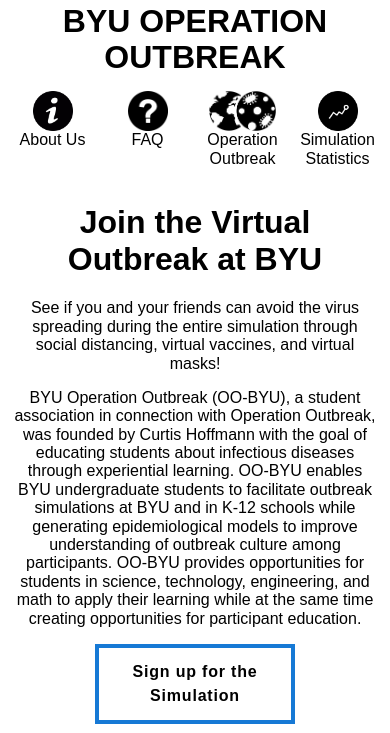
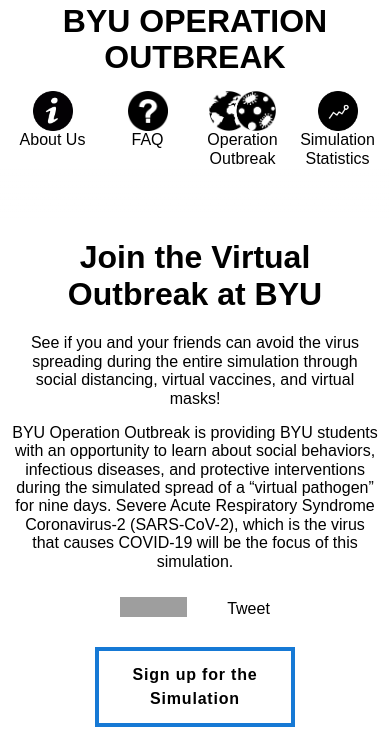
Before and after one commit to landiinii/OOBYU, a plain HTML site: page index.html in a window 390 px wide. Shown: the part 111-844 px from the top of the page. Drawn offline with nearby package versions, Linux system fonts and the light colour scheme; grey boxes are pictures that could not be loaded.

Commit message:
mobile frozen header, share buttons

```diff
--- a/index.html
+++ b/index.html
@@ -14,8 +14,6 @@
   <body>
     <div id="app">
       <div class="menu">
-
-
         <a href="index.html">
           <div class="left">
             <div class="logo">
@@ -27,8 +25,6 @@
             </div>
           </div>
         </a>
-
-
 
         <div class="right">
           <a href="info.html">
@@ -67,8 +63,20 @@
         </div>
         <div class="explain">
           <p>
-            BYU Operation Outbreak (OO-BYU), a student association in connection with Operation Outbreak, was founded by Curtis Hoffmann with the goal of educating students about infectious diseases through experiential learning. OO-BYU enables BYU undergraduate students to facilitate outbreak simulations at BYU and in K-12 schools while generating epidemiological models to improve understanding of outbreak culture among participants. OO-BYU provides opportunities for students in science, technology, engineering, and math to apply their learning while at the same time creating opportunities for participant education.
+            BYU Operation Outbreak is providing BYU students with an opportunity to learn about social behaviors, infectious diseases, and protective interventions during the simulated spread of a “virtual pathogen” for nine days. Severe Acute Respiratory Syndrome Coronavirus-2 (SARS-CoV-2), which is the virus that causes COVID-19 will be the focus of this simulation.
           </p>
+        </div>
+        <div class="shareButtons">
+          <div class="facebook share">
+            <iframe src="https://www.facebook.com/plugins/share_button.php?href=https%3A%2F%2Foo.byu.edu&layout=button&size=small&width=67&height=20&appId" width="67" height="20" style="border:none;overflow:hidden" scrolling="no" frameborder="0" allowfullscreen="true" allow="autoplay; clipboard-write; encrypted-media; picture-in-picture; web-share"></iframe>
+          </div>
+          <div class="linkedin share">
+            <script src="https://platform.linkedin.com/in.js" type="text/javascript">lang: en_US</script>
+            <script type="IN/Share" data-url="https://oo.byu.edu"></script>
+          </div>
+          <div class="twitter share">
+            <a href="https://twitter.com/share?ref_src=twsrc%5Etfw" class="twitter-share-button" data-url="https://oo.byu.edu" data-hashtags="OperationOutbreak" data-lang="en" data-show-count="false">Tweet</a><script async src="https://platform.twitter.com/widgets.js" charset="utf-8"></script>
+          </div>
         </div>
         <div class="buttons">
           <div class="butt">
--- a/styles/home.css
+++ b/styles/home.css
@@ -130,6 +130,27 @@
   align-items: center;
 }
 
+.shareButtons {
+  display: flex;
+  flex-direction: row;
+  flex-wrap: wrap;
+  max-width: 850px;
+  justify-content: center;
+  margin-left: auto;
+  margin-right: auto;
+  align-items: center;
+  margin-bottom: 20px;
+}
+
+.share {
+  padding: 10px;
+  margin: 0px;
+}
+
+.twitter, .facebook{
+  padding-bottom: 6px;
+}
+
 .youtube {
   margin: 25px 10px;
   position: relative;
--- a/styles/styles.css
+++ b/styles/styles.css
@@ -18,7 +18,6 @@ a:hover{
 }
 
 .menu {
-  overflow:hidden;
   display: flex;
   flex-direction: row;
   justify-content: space-between;
@@ -27,7 +26,7 @@ a:hover{
   position: fixed;
   top: 0;
   width: 100%;
-  background-color: white;
+  background-image:linear-gradient(rgba(255, 255, 255, 1),rgba(255, 255, 255, 1) 85%, rgba(255, 255, 255, 0));
   z-index: 99;
 }
 
@@ -103,8 +102,9 @@ a:hover{
 @media only screen and (max-width: 886px){
   .menu {
     flex-direction: column;
-    position:inherit;
-    top: auto;
+    position: sticky;
+    top: -120px;
+    padding-bottom: 40px;
   }
   .content{
     margin-top: 0;
@@ -124,6 +124,14 @@ a:hover{
     height: 45px;
   }
 }
+@media only screen and (max-width: 440px){
+  .menu {
+    flex-direction: column;
+    position: sticky;
+    top: -195px;
+    padding-bottom: 40px;
+  }
+}
 @media only screen and (max-width: 428px){
 h1{
   font-size: 150%;
```
